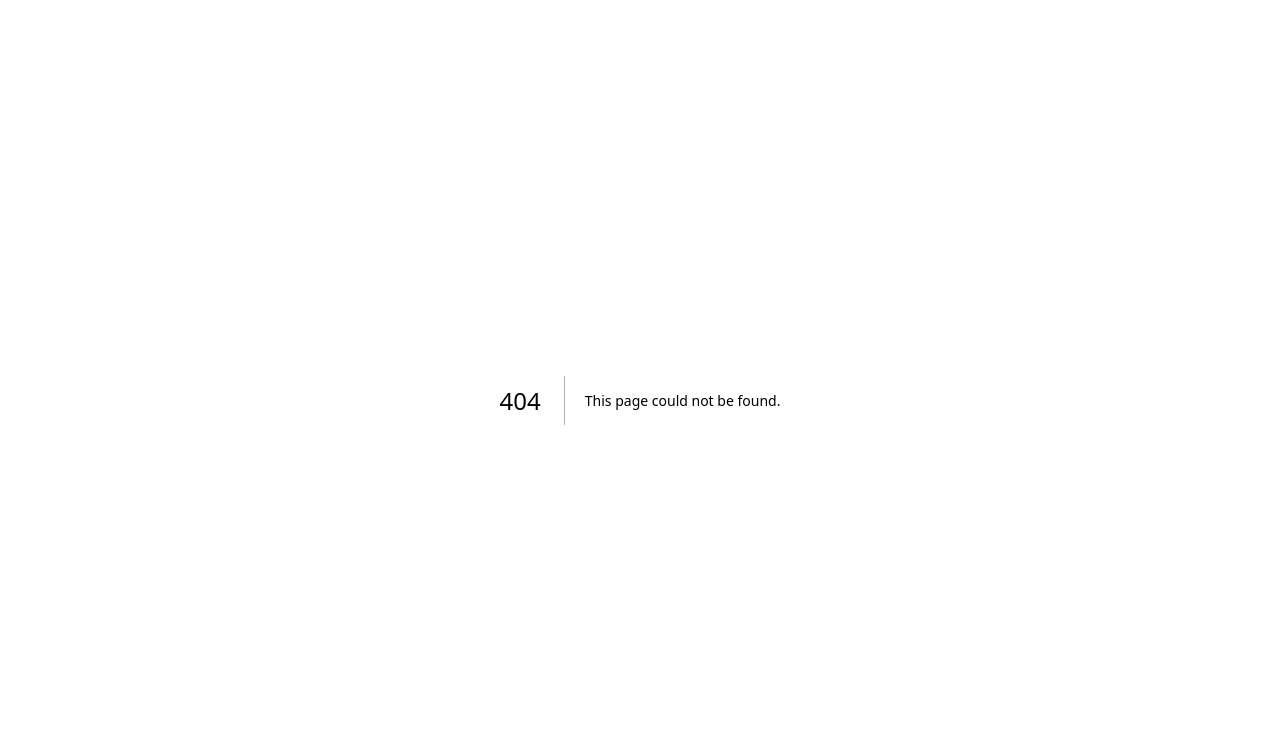
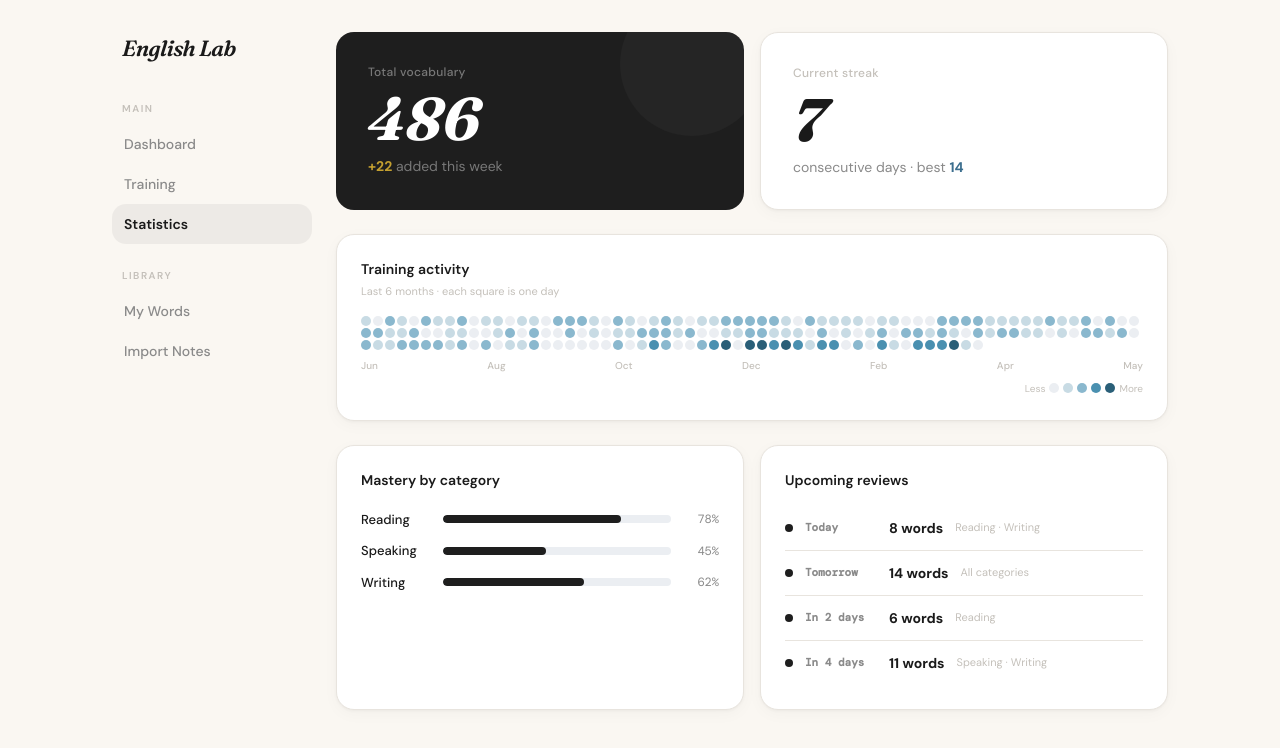
Before and after one commit to yeeehh-gif/yeeehh-lab, a Next.js app: page /statistics in a window 1280 px wide. Before the commit this address had no page. Shown: the top 748 px of the page. Built offline with nearby package versions, Linux system fonts and the light colour scheme.

Commit message:
feat: statistics page with heatmap, mastery bars, and review schedule

```diff
--- /dev/null
+++ b/app/(dashboard)/statistics/page.tsx
@@ -0,0 +1,66 @@
+"use client"
+
+import { TrainingHeatmap } from "@/components/stats/heatmap"
+
+export default function StatisticsPage() {
+  return (
+    <div className="flex flex-col gap-6">
+
+      {/* Hero banner */}
+      <div className="grid grid-cols-2 gap-4">
+        <div className="bg-charcoal rounded-2xl p-8 text-white relative overflow-hidden">
+          <div className="absolute top-[-40px] right-[-20px] w-36 h-36 rounded-full bg-white/[0.03]" />
+          <p className="text-xs font-medium text-white/40 tracking-wide relative z-10">Total vocabulary</p>
+          <p className="font-[family-name:var(--font-display)] italic text-6xl font-bold leading-none mt-2 relative z-10">486</p>
+          <p className="text-sm text-white/40 mt-2 relative z-10"><strong className="text-gold font-bold">+22</strong> added this week</p>
+        </div>
+        <div className="bg-white border border-rule rounded-2xl p-8 shadow-card-md">
+          <p className="text-xs font-medium text-faint tracking-wide">Current streak</p>
+          <p className="font-[family-name:var(--font-display)] italic text-6xl font-bold text-ink leading-none mt-2">7</p>
+          <p className="text-sm text-muted mt-2">consecutive days · best <strong className="text-accent-brand font-bold">14</strong></p>
+        </div>
+      </div>
+
+      {/* Heatmap */}
+      <TrainingHeatmap />
+
+      {/* Bottom row */}
+      <div className="grid grid-cols-2 gap-4">
+        <div className="bg-white border border-rule rounded-2xl p-6 shadow-card-md">
+          <h3 className="text-sm font-semibold text-ink mb-5">Mastery by category</h3>
+          {[
+            { label: "Reading", pct: 78 },
+            { label: "Speaking", pct: 45 },
+            { label: "Writing", pct: 62 },
+          ].map(({ label, pct }) => (
+            <div key={label} className="flex items-center gap-3 mb-3 last:mb-0">
+              <span className="text-[13px] font-medium text-ink min-w-[70px]">{label}</span>
+              <div className="flex-1 h-2 bg-[#ebeef2] rounded-sm overflow-hidden">
+                <div className="h-full bg-charcoal rounded-sm" style={{ width: `${pct}%` }} />
+              </div>
+              <span className="font-mono text-xs text-muted min-w-[36px] text-right">{pct}%</span>
+            </div>
+          ))}
+        </div>
+
+        <div className="bg-white border border-rule rounded-2xl p-6 shadow-card-md">
+          <h3 className="text-sm font-semibold text-ink mb-4">Upcoming reviews</h3>
+          {[
+            { day: "Today", count: 8, types: "Reading · Writing" },
+            { day: "Tomorrow", count: 14, types: "All categories" },
+            { day: "In 2 days", count: 6, types: "Reading" },
+            { day: "In 4 days", count: 11, types: "Speaking · Writing" },
+          ].map(({ day, count, types }) => (
+            <div key={day} className="flex items-center gap-3 py-3 border-b border-rule last:border-0">
+              <span className="w-2 h-2 rounded-full bg-charcoal flex-shrink-0" />
+              <span className="font-mono text-[11px] font-semibold text-muted min-w-[72px]">{day}</span>
+              <span className="text-sm font-bold text-ink">{count} words</span>
+              <span className="text-[11px] text-faint">{types}</span>
+            </div>
+          ))}
+        </div>
+      </div>
+
+    </div>
+  )
+}
--- /dev/null
+++ b/components/stats/heatmap.tsx
@@ -0,0 +1,27 @@
+export function TrainingHeatmap() {
+  const totalDays = 26 * 7 // ~6 months
+  const levels: number[] = Array.from({ length: totalDays }, (_, i) => {
+    const recent = i > totalDays - 30
+    return recent ? Math.floor(Math.random() * 5) : Math.floor(Math.random() * 3)
+  })
+
+  const colors = ["bg-[#ebeef2]", "bg-[#c8dbe4]", "bg-[#8ab8ce]", "bg-[#4a90b0]", "bg-[#2a5f78]"]
+
+  return (
+    <div className="bg-white border border-rule rounded-2xl p-6 shadow-card-md">
+      <h3 className="text-sm font-semibold text-ink mb-1">Training activity</h3>
+      <p className="text-[11px] text-faint mb-4">Last 6 months · each square is one day</p>
+      <div className="flex gap-0.5 flex-wrap">
+        {levels.map((l, i) => (
+          <div key={i} className={`w-2.5 h-2.5 rounded-sm ${colors[l]}`} />
+        ))}
+      </div>
+      <div className="flex justify-between mt-2 text-[10px] text-faint font-medium">
+        <span>Jun</span><span>Aug</span><span>Oct</span><span>Dec</span><span>Feb</span><span>Apr</span><span>May</span>
+      </div>
+      <div className="flex items-center gap-1 mt-2 justify-end text-[10px] text-faint">
+        Less {colors.map((c, i) => <span key={i} className={`w-2.5 h-2.5 rounded-sm ${c}`} />)} More
+      </div>
+    </div>
+  )
+}
```
